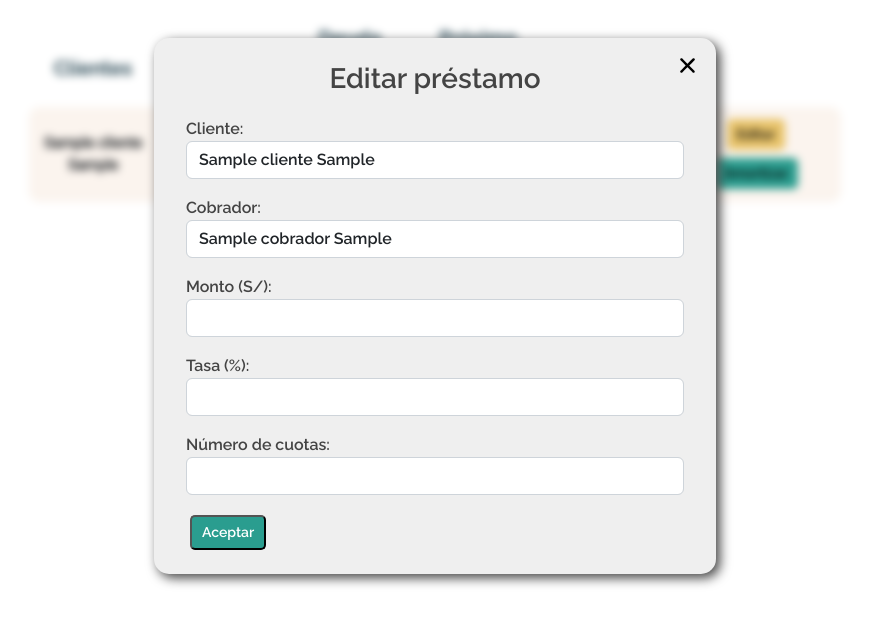
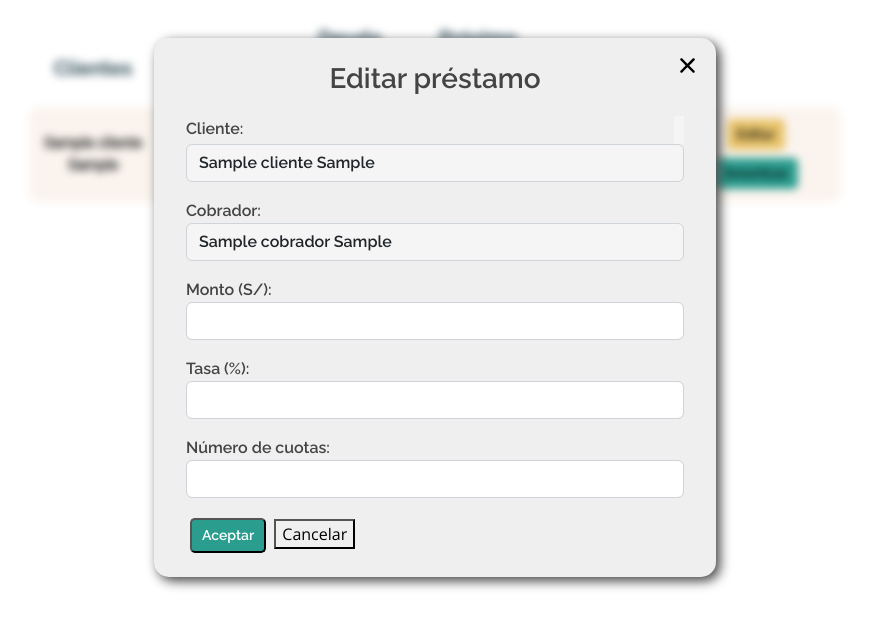
Before and after one commit to dortizv/devuelvepe, a PHP site: page /prestamos.php in a window 1280 px wide, after a click on "Editar". Shown: the part 112-740 px from the top of the page, without its empty margins (205-1074 px from the left). Run offline with PHP 8.4, Linux system fonts and the light colour scheme; the visitor is signed in with stand-in values (Sample User, id 1); tables that the repository leaves empty or names only in its code hold one stand-in row (values such as "Sample post").

Commit message:
edit button is already functional

```diff
--- a/assets/css/popups.css
+++ b/assets/css/popups.css
@@ -27,3 +27,16 @@
 th:last-child {
     border-radius: 0 10px 10px 0;
 }
+
+.mb-3 input{
+    font-family: Raleway;
+    font-weight: 600;
+    font-size: 16px
+}
+
+.struct .inputId input{
+    float: right;
+    text-align: right;
+    border: 1px solid seashell;
+    color: seashell;
+}
--- a/prestamos.php
+++ b/prestamos.php
@@ -9,7 +9,7 @@
 
     $db = connect_db();
 
-    $sql = "SELECT prestamo.idCliente, cliente.nombre AS cliente_nombre, cliente.apellido AS cliente_apellido, cobrador.nombre AS cobrador_nombre, cobrador.apellido AS cobrador_apellido, prestamo.monto, prestamo.cuotas, prestamo.tasa, prestamo.fecha
+    $sql = "SELECT prestamo.id AS id_prestamo, cliente.nombre AS cliente_nombre, cliente.apellido AS cliente_apellido, cobrador.nombre AS cobrador_nombre, cobrador.apellido AS cobrador_apellido, prestamo.monto, prestamo.cuotas, prestamo.tasa, prestamo.fecha
                 FROM prestamo
                 INNER JOIN cobrador ON cobrador.id = prestamo.idCobrador
                 INNER JOIN usuario ON usuario.id=cobrador.idUsuario
@@ -22,9 +22,30 @@
     $stmt->execute();
     $result = $stmt->get_result();
 
-    //$row = $result -> fetch_assoc();
-    //var_dump($row);
-    //die();
+
+    //<!--Consulta a la BD para extraer listado de clientes y cobradores -->
+    $opciones_clientes = "SELECT cliente.id, cliente.nombre, cliente.apellido
+                        FROM cliente
+                        ORDER BY cliente.nombre ASC";
+    $result_clientes = $db->query($opciones_clientes);
+
+    $opciones_cobrador = "SELECT cobrador.id, cobrador.nombre, cobrador.apellido
+                                FROM cobrador
+                                WHERE idUsuario = $userId
+                                ORDER BY cobrador.nombre ASC";
+    $result_cobradores = $db->query($opciones_cobrador);
+
+    $list_clientes = '';
+    $list_cobradores = '';
+
+    while ($row = $result_clientes->fetch_assoc()) {
+        $list_clientes .= "<option value='" . $row['id'] . "'>" . $row['nombre'] . ' ' . $row['apellido'] . "</option>";
+    }
+
+    while ($row = $result_cobradores->fetch_assoc()) {
+        $list_cobradores .= "<option value='" . $row['id'] . "'>" . $row['nombre'] . ' ' . $row['apellido'] . "</option>";
+    }
+    //<!-- Fin de consulta a la BD para listado de clientes y cobradores  -->
 ?>
 <!DOCTYPE html>
 <html lang="es">
@@ -68,32 +89,8 @@
             </div>
 
             <p style="margin-top: ; font-weight: 600; font-family: Raleway; font-size: 28px; text-align: center">Nuevo préstamo</p>
+
             <div class="container">
-                <!-- CONSULTAS A LA BASE DE DATOS PARA EXTRAER LISTADO DE CLIENTES Y COBRADORES -->
-                <?php
-                $opciones_clientes = "SELECT cliente.id, cliente.nombre, cliente.apellido
-                                            FROM cliente
-                                            ORDER BY cliente.nombre ASC";
-                $result_clientes = $db->query($opciones_clientes);
-
-                $opciones_cobrador = "SELECT cobrador.id, cobrador.nombre, cobrador.apellido
-                                          FROM cobrador
-                                          WHERE idUsuario = $userId
-                                          ORDER BY cobrador.nombre ASC";
-                $result_cobradores = $db->query($opciones_cobrador);
-
-                $list_clientes = '';
-                $list_cobradores = '';
-
-                while ($row = $result_clientes->fetch_assoc()) {
-                    $list_clientes .= "<option value='" . $row['id'] . "'>" . $row['nombre'] . ' ' . $row['apellido'] . "</option>";
-                }
-
-                while ($row = $result_cobradores->fetch_assoc()) {
-                    $list_cobradores .= "<option value='" . $row['id'] . "'>" . $row['nombre'] . ' ' . $row['apellido'] . "</option>";
-                }
-                ?>
-
                 <div class="mb-3">
                     <label for="cliente" style="font-family: Raleway; font-weight: 600; font-size: 16px">Selecciona un cliente:</label>
                     <select class="form-control" id="cliente" name="cliente" style="font-family: Raleway; font-weight: 600; font-size: 16px">
@@ -107,7 +104,6 @@
                         <?php echo $list_cobradores; ?>
                     </select>
                 </div>
-                <!-- FIN DE CONSULTA A BD PARA LISTA DE CLIENTE Y COBRADOR  -->
 
                 <div class="mb-3">
                     <label for="cobrador" style="font-family: Raleway; font-weight: 600; font-size: 16px">Ingresa el monto (S/):</label>
@@ -126,8 +122,6 @@
 
                 <button onclick="closeDiv()" class="mx-1 my-1" style="width: fit-content; padding: 5px 10px; border-radius: 5px; background-color: #2A9D8F; color: white; font-family: Raleway; font-weight: 600; font-size: 14px" type="submit">Aceptar</button>
             </div>
-
-
         </div>
     </div>
     <!-- FIN NUEVO PRÉSTAMO -->
@@ -144,46 +138,50 @@
             <p style="margin-top: ; font-weight: 600; font-family: Raleway; font-size: 28px; text-align: center">Editar préstamo</p>
             <div class="container">
 
+                <form action="./editar-prestamo/edit.php" method = "POST">
+
+                <!-- campo id -->
+                    <div class="inputId">
+                        <input class = ""type="number" readonly="readonly" class="form-control" id="idPrestamoEdit" name="idPrestamoEdit" style = "float: right; text-align: right; border: 1px solid whitesmoke;color:whitesmoke; background-color: whitesmoke; width:10px;">
+                </div>
+
                 <!-- campo cliente -->
                 <div class="mb-3">
-                    <label for="cliente" style="font-family: Raleway; font-weight: 600; font-size: 16px">Cliente:</label>
-                    <select class="form-control" id="cliente" name="cliente" style="font-family: Raleway; font-weight: 600; font-size: 16px">
-                        <?php echo $list_clientes; ?>
-                    </select>
+                    <label for="clienteEdit" style="font-family: Raleway; font-weight: 600; font-size: 16px">Cliente:</label>
+                    <input type="text" readonly class="form-control" id="clienteEdit" name="clienteEdit" required style="background-color: whitesmoke">
                 </div>
 
                 <!-- campo cobrador -->
                 <div class="mb-3">
-                    <label for="cobrador" style="font-family: Raleway; font-weight: 600; font-size: 16px">Cobrador:</label>
-                    <select class="form-control" id="cobrador" name="cobrador" style="font-family: Raleway; font-weight: 600; font-size: 16px">
-                        <?php echo $list_cobradores; ?>
-                    </select>
+                    <label for="cobradorEdit" style="font-family: Raleway; font-weight: 600; font-size: 16px">Cobrador:</label>
+                    <input type="text" readonly class="form-control" id="cobradorEdit" name="cobradorEdit" required style="background-color: whitesmoke">
                 </div>
 
                 <!-- campo monto -->
                 <div class="mb-3">
-                    <label for="monto" style="font-family: Raleway; font-weight: 600; font-size: 16px">Monto (S/):</label>
-                    <input type="text" class="form-control" id="monto" name="monto" style="font-family: Raleway; font-weight: 600; font-size: 16px">
+                    <label for="montoEdit" style="font-family: Raleway; font-weight: 600; font-size: 16px">Monto (S/):</label>
+                    <input type="number" class="form-control" id="montoEdit" name="montoEdit" required>
                 </div>
 
                 <!-- campo tasa -->
                 <div class="mb-3">
-                    <label for="tasa" style="font-family: Raleway; font-weight: 600; font-size: 16px">Tasa (%):</label>
-                    <input type="text" class="form-control" id="tasa" name="tasa" style="font-family: Raleway; font-weight: 600; font-size: 16px">
+                    <label for="tasaEdit" style="font-family: Raleway; font-weight: 600; font-size: 16px">Tasa (%):</label>
+                    <input type="number" class="form-control" id="tasaEdit" name="tasaEdit" required>
                 </div>
 
                 <!-- campo cuotas -->
                 <div class="mb-3">
-                    <label for="cuotas" style="font-family: Raleway; font-weight: 600; font-size: 16px">Número de cuotas:</label>
-                    <input type="text" class="form-control" id="cuotas" name="cuotas" style="font-family: Raleway; font-weight: 600; font-size: 16px">
+                    <label for="cuotasEdit" style="font-family: Raleway; font-weight: 600; font-size: 16px">Número de cuotas:</label>
+                    <input type="number" class="form-control" id="cuotasEdit" name="cuotasEdit" required>
                 </div>
 
-                <button onclick="closeDiv()" class="mx-1 my-1" style="width: fit-content; padding: 5px 10px; border-radius: 5px; background-color: #2A9D8F; color: white; font-family: Raleway; font-weight: 600; font-size: 14px" type="submit">Aceptar</button>
+                <button type="submit" class="mx-1 my-1" style="width: fit-content; padding: 5px 10px; border-radius: 5px; background-color: #2A9D8F; color: white; font-family: Raleway; font-weight: 600; font-size: 14px">Aceptar</button>
+                <button type="button" onclick = "closeDiv()" formnovalidate>Cancelar</button>
+                </form>
             </div>
-    <!-- FIN DESPLEGAR EDITAR PRÉSTAMO -->
-
         </div>
     </div>
+    <!-- FIN DESPLEGAR EDITAR PRÉSTAMO -->
 
     <!--DESPLEGABLE AMORTIZAR-->
     <div class="struct" id="amortizar">
@@ -197,7 +195,7 @@
             <p style="margin-top: ; font-weight: 600; font-family: Raleway; font-size: 28px; text-align: center">Amortizar</p>
             <div class="container">
 
-                 <!-- campo cuotas -->
+                 <!-- campo fecha -->
                 <div class="mb-3">
                     <label for="fecha" style="font-family: Raleway; font-weight: 600; font-size: 16px">Fecha</label>
                     <input type="text" class="form-control" id="fecha" name="fecha" style="font-family: Raleway; font-weight: 600; font-size: 16px">
@@ -259,21 +257,33 @@
                 <tbody class="align-middle justify-content-center">
                 <?php
                 while ($row = $result -> fetch_assoc()){
+                    //Almacenar valores de RESULT
+                    $idPrestamo = $row['id_prestamo'];
+                    $clienteNA =  $row['cliente_nombre'] .' '.$row['cliente_apellido'];
+                    $cobranorNA = $row['cobrador_nombre'] .' '.$row['cobrador_apellido'];
+                    $cuotas = $row['cuotas'];
+                    $monto = $row['monto'];
+                    $fecha = $row['fecha'];
+                    $tasa = $row['tasa'];
+
+
+                    //Mostrar filas
                     echo "<tr class='text-center' style='background-color: #FBF4EE; border: transparent;font-family: Roboto;font-weight: 600; font-size: 15px'>";
-                    echo "<td>" . $row['cliente_nombre'] .' '.$row['cliente_apellido']."</td>";
-                    echo "<td>" . $row['cuotas'] . "</td>";
-                    echo "<td>" . $row['monto'] . "</td>";
-                    echo "<td>" . $row['fecha'] . "</td>";
-                    echo "<td>" . $row['tasa'] . "</td>";
+                    echo "<td>" . $clienteNA."</td>";
+                    echo "<td>" . $cuotas . "</td>";
+                    echo "<td>" . $monto . "</td>";
+                    echo "<td>" . $fecha . "</td>";
+                    echo "<td>" . $tasa . "</td>";
+
                     echo '<td class="contact">
-                            <div class="php-email-form">
-                                <button onclick="openDiveditar()" class="mx-1 my-1" style="width: fit-content; padding: 5px 10px; border-radius: 5px; background-color: #E9C46A; color: black; font-family: Raleway; font-weight: 600; font-size: 14px" type="submit">Editar</button>
-                                <button onclick="openDivamor()" class="mx-1 my-1" style="width: fit-content; padding: 5px 10px; border-radius: 5px; background-color: #2A9D8F; color: black; font-family: Raleway; font-weight: 600; font-size: 14px" type="submit">Amortizar</button>
-                            </div>
-                          </td>';
+                    <div class="php-email-form">
+                        <button type="submit" onclick="openDiveditar(\'' . $idPrestamo . '\', \'' . $clienteNA . '\', \'' . $cobranorNA . '\', \'' . $monto . '\', \'' . $tasa . '\', \'' . $cuotas . '\')" class="mx-1 my-1" style="width: fit-content; padding: 5px 10px; border-radius: 5px; background-color: #E9C46A; color: black; font-family: Raleway; font-weight: 600; font-size: 14px">Editar</button>
+                        <button type="submit" onclick="openDivamor()" class="mx-1 my-1" style="width: fit-content; padding: 5px 10px; border-radius: 5px; background-color: #2A9D8F; color: black; font-family: Raleway; font-weight: 600; font-size: 14px">Amortizar</button>
+                    </div>
+                    </td>';
+
                     echo "</tr>";
                 }
-
                 ?>
                 </tbody>
             </table>
@@ -291,6 +301,33 @@
         <!-- Template Main JS File -->
         <script src="./assets/js/main.js"></script>
 
+        <script>
+        function openDiveditar(idPrestamo, clienteNA, cobradorNA, monto, tasa, cuotas) {
+            let get = document.querySelector('#editar');
+            get.style.display = 'block';
+
+            var idPrestamoEdit = document.getElementById("idPrestamoEdit");
+            var clienteEdit = document.getElementById("clienteEdit");
+            var cobradorEdit = document.getElementById("cobradorEdit");
+            var montoEdit = document.getElementById("montoEdit");
+            var tasaEdit = document.getElementById("tasaEdit");
+            var cuotasEdit = document.getElementById("cuotasEdit");
+
+            //Asignar valores a los campos del pop-up
+
+            idPrestamoEdit.value = idPrestamo;
+            clienteEdit.value = clienteNA;
+            cobradorEdit.value = cobradorNA;
+            montoEdit.value = monto;
+            tasaEdit.value = tasa;
+            cuotasEdit.value = cuotas;
+
+            console.log('id Prestamo:', idPrestamo);
+            console.log('clienteNA:', clienteNA);
+            console.log('cobradorNA:', cobradorNA);
+        }
+        </script>
+
     </body>
 </html>
 
```
Also changed, not shown: editar-prestamo/edit.php (+22 -88 lines).
